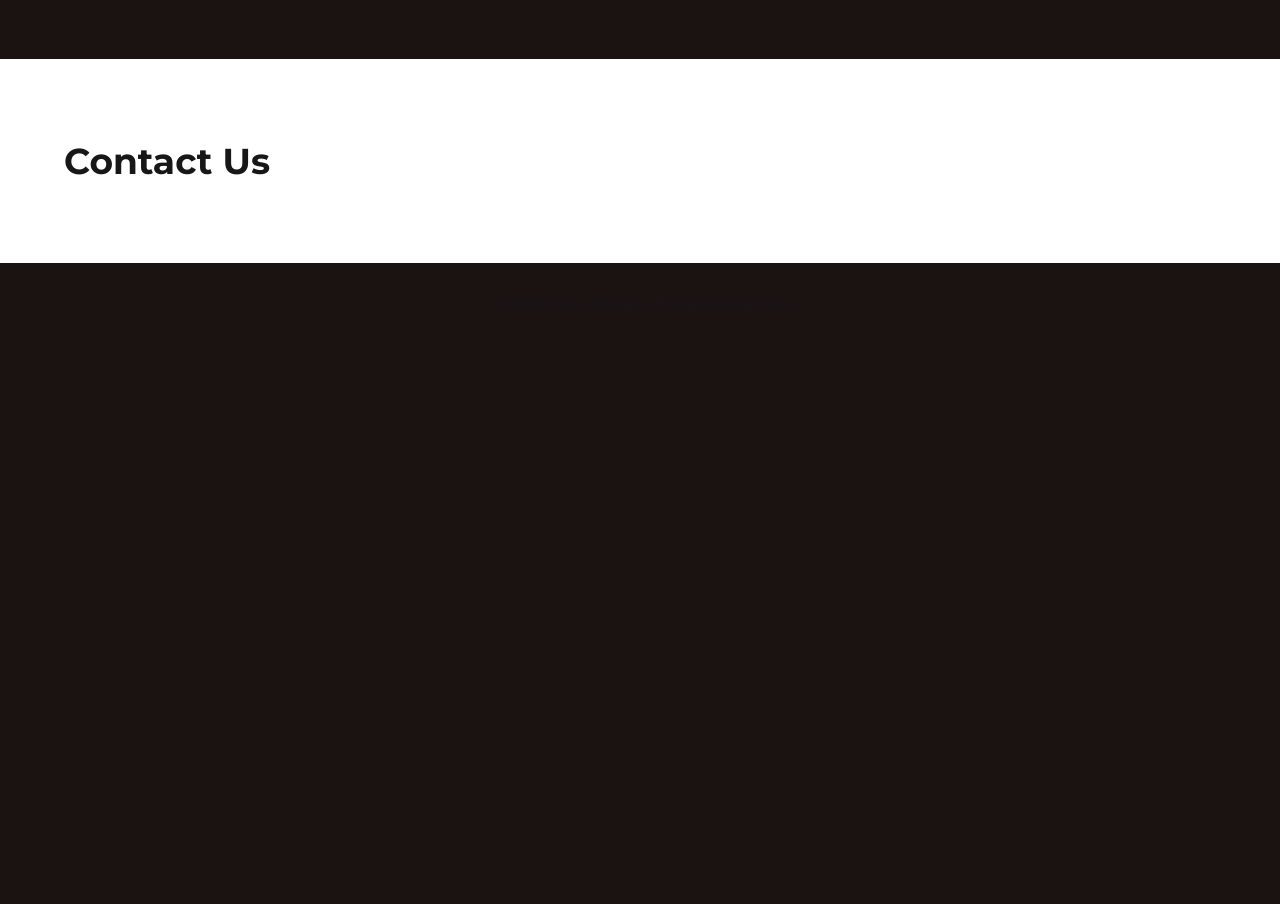
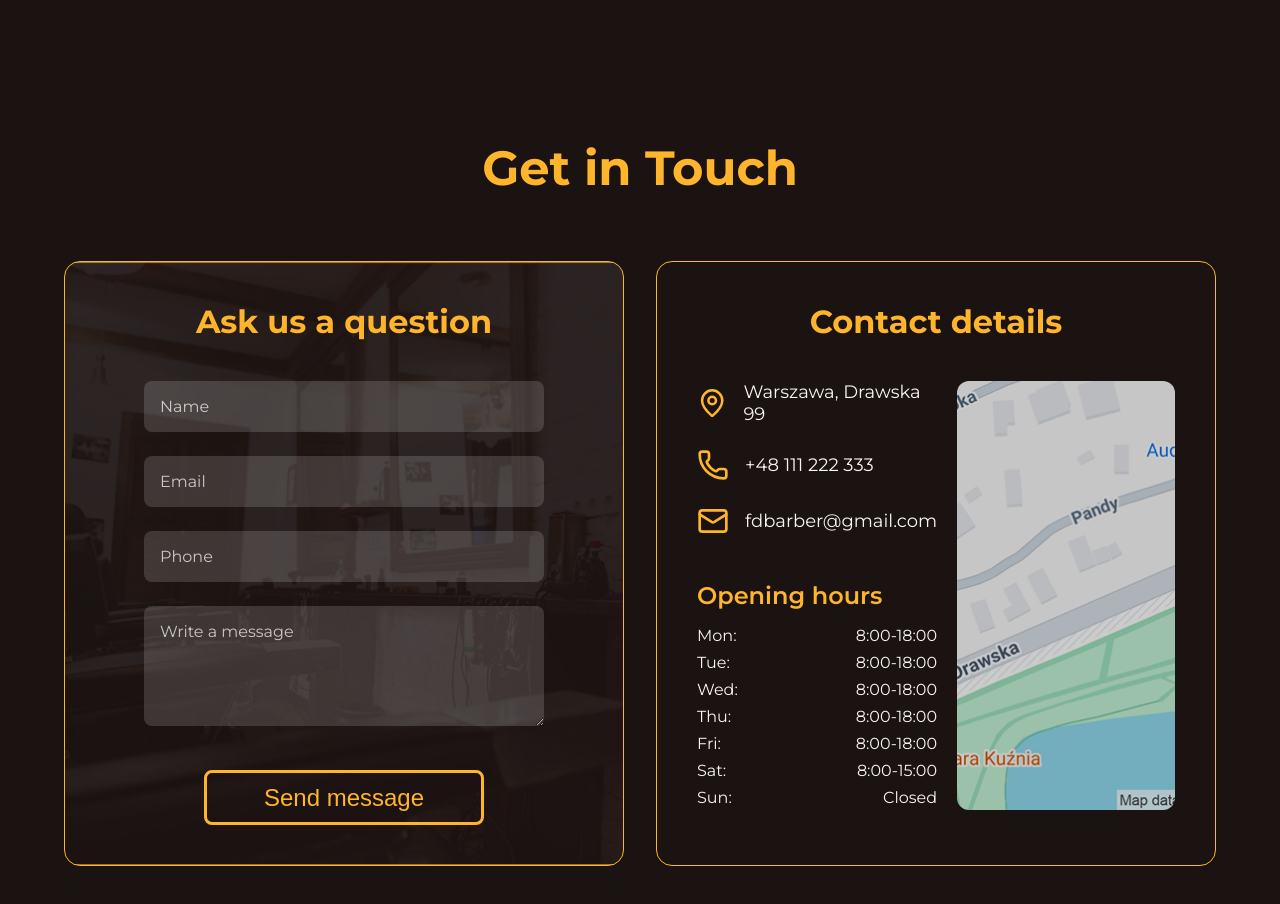
Before and after one commit to LataM88/fade-blade, a Next.js app: page / in a window 1280 px wide. Shown: the part 5060-5964 px from the top of the page. Before the commit the page ends 5406 px from the top, so only its background shows below. Built offline with nearby package versions, Linux system fonts and the light colour scheme.

Commit message:
contact section done

```diff
--- a/src/app/components/landing/ContactSection/ContactSection.module.css
+++ b/src/app/components/landing/ContactSection/ContactSection.module.css
@@ -1,6 +1,7 @@
 .section {
     padding: 80px 0;
-    background-color: var(--background);
+    background-color: var(--brown-secondary);
+    color: var(--white);
 }
 
 .container {
@@ -8,3 +9,163 @@
     margin: 0 auto;
     padding: 0 24px;
 }
+
+.section h1 {
+    text-align: center;
+    color: var(--primary-yellow);
+    margin-bottom: 64px;
+    font-size: 48px;
+    font-weight: 700;
+}
+
+.cardsContainer {
+    display: flex;
+    gap: 32px;
+    justify-content: center;
+    flex-wrap: wrap;
+}
+
+.card {
+    flex: 1;
+    min-width: 450px;
+    border: 1px solid var(--primary-yellow);
+    border-radius: 16px;
+    padding: 40px;
+    background-color: transparent;
+}
+
+.formCard {
+    background-image: url('/images/contact/bg-contact.png');
+    background-size: cover;
+    background-position: center;
+    background-repeat: no-repeat;
+}
+
+.card h2 {
+    color: var(--primary-yellow);
+    text-align: center;
+    margin-bottom: 40px;
+    font-size: 32px;
+}
+
+.form {
+    display: flex;
+    flex-direction: column;
+    gap: 24px;
+    max-width: 400px;
+    margin: 0 auto;
+}
+
+.input,
+.textarea {
+    width: 100%;
+    background: rgba(255, 255, 255, 0.15);
+    border: none;
+    border-radius: 8px;
+    padding: 16px;
+    color: var(--white);
+    font-size: 16px;
+    font-family: inherit;
+}
+
+.input::placeholder,
+.textarea::placeholder {
+    color: var(--text-white-75);
+}
+
+.textarea {
+    min-height: 120px;
+    resize: vertical;
+}
+
+.buttonContainer {
+    display: flex;
+    justify-content: center;
+    width: 100%;
+    margin-top: 16px;
+}
+
+
+.detailsContent {
+    display: flex;
+    gap: 20px;
+    height: 100%;
+}
+
+.detailsInfo {
+    flex: 1;
+    display: flex;
+    flex-direction: column;
+    gap: 24px;
+}
+
+.contactRow {
+    display: flex;
+    align-items: center;
+    gap: 16px;
+    font-size: 18px;
+}
+
+.icon {
+    color: var(--primary-yellow);
+    width: 32px;
+    height: 32px;
+}
+
+.hoursSection {
+    margin-top: 20px;
+}
+
+.hoursSection h3 {
+    color: var(--primary-yellow);
+    margin-bottom: 16px;
+    font-size: 24px;
+    font-weight: 600;
+}
+
+.hoursTable {
+    display: flex;
+    flex-direction: column;
+    gap: 8px;
+}
+
+.hourRow {
+    display: flex;
+    justify-content: space-between;
+    font-size: 16px;
+    max-width: 250px;
+}
+
+.mapContainer {
+    width: 280px;
+    height: 429px;
+    background-image: url('/images/contact/map.png');
+    background-size: cover;
+    background-position: center;
+    background-repeat: no-repeat;
+    border-radius: 12px;
+}
+
+@media (max-width: 1024px) {
+    .cardsContainer {
+        flex-direction: column;
+        align-items: center;
+    }
+
+    .card {
+        width: 100%;
+        max-width: 600px;
+        min-width: auto;
+    }
+}
+
+@media (max-width: 768px) {
+    .detailsContent {
+        flex-direction: column;
+    }
+
+    .mapContainer {
+        height: 250px;
+        width: 100%;
+    }
+}
--- a/src/app/components/landing/ContactSection/ContactSection.tsx
+++ b/src/app/components/landing/ContactSection/ContactSection.tsx
@@ -1,10 +1,70 @@
 import styles from './ContactSection.module.css';
+import { MapPin, Phone, Mail } from 'lucide-react';
+import Image from 'next/image';
+import Button from '../../ui/Button';
 
 export default function ContactSection() {
     return (
         <section className={styles.section}>
             <div className={styles.container}>
-                <h2>Contact Us</h2>
+                <h1>Get in Touch</h1>
+                <div className={styles.cardsContainer}>
+                    <div className={`${styles.card} ${styles.formCard}`}>
+                        <h2>Ask us a question</h2>
+                        <form className={styles.form}>
+                            <div className={styles.inputGroup}>
+                                <input type="text" placeholder="Name" className={styles.input} />
+                            </div>
+                            <div className={styles.inputGroup}>
+                                <input type="email" placeholder="Email" className={styles.input} />
+                            </div>
+                            <div className={styles.inputGroup}>
+                                <input type="tel" placeholder="Phone" className={styles.input} />
+                            </div>
+                            <div className={styles.inputGroup}>
+                                <textarea placeholder="Write a message" className={styles.textarea}></textarea>
+                            </div>
+                            <div className={styles.buttonContainer}>
+                                <Button type="submit" variant="contact">Send message</Button>
+                            </div>
+                        </form>
+                    </div>
+
+                    <div className={styles.card}>
+                        <h2>Contact details</h2>
+                        <div className={styles.detailsContent}>
+                            <div className={styles.detailsInfo}>
+                                <div className={styles.contactRow}>
+                                    <MapPin className={styles.icon} />
+                                    <span>Warszawa, Drawska 99</span>
+                                </div>
+                                <div className={styles.contactRow}>
+                                    <Phone className={styles.icon} />
+                                    <span>+48 111 222 333</span>
+                                </div>
+                                <div className={styles.contactRow}>
+                                    <Mail className={styles.icon} />
+                                    <span>fdbarber@gmail.com</span>
+                                </div>
+
+                                <div className={styles.hoursSection}>
+                                    <h3>Opening hours</h3>
+                                    <div className={styles.hoursTable}>
+                                        <div className={styles.hourRow}><span>Mon:</span> <span>8:00-18:00</span></div>
+                                        <div className={styles.hourRow}><span>Tue:</span> <span>8:00-18:00</span></div>
+                                        <div className={styles.hourRow}><span>Wed:</span> <span>8:00-18:00</span></div>
+                                        <div className={styles.hourRow}><span>Thu:</span> <span>8:00-18:00</span></div>
+                                        <div className={styles.hourRow}><span>Fri:</span> <span>8:00-18:00</span></div>
+                                        <div className={styles.hourRow}><span>Sat:</span> <span>8:00-15:00</span></div>
+                                        <div className={styles.hourRow}><span>Sun:</span> <span>Closed</span></div>
+                                    </div>
+                                </div>
+                            </div>
+                            <div className={styles.mapContainer}>
+                            </div>
+                        </div>
+                    </div>
+                </div>
             </div>
         </section>
     );
--- a/src/app/components/ui/Button.module.css
+++ b/src/app/components/ui/Button.module.css
@@ -69,3 +69,23 @@
         0 0 8px var(--primary-yellow),
         0 0 16px var(--primary-yellow);
 }
+
+.contact {
+    width: 280px;
+    height: 55px;
+    border-radius: 8px;
+    border: 3px solid var(--primary-yellow);
+    color: var(--primary-yellow);
+    background-color: transparent;
+    font-size: 24px;
+    font-weight: 500;
+    cursor: pointer;
+}
+
+.contact:hover {
+    box-shadow:
+        0 0 2px var(--primary-yellow),
+        0 0 4px var(--primary-yellow),
+        0 0 8px var(--primary-yellow),
+        0 0 16px var(--primary-yellow);
+}
--- a/src/app/components/ui/Button.tsx
+++ b/src/app/components/ui/Button.tsx
@@ -2,7 +2,7 @@ import styles from './Button.module.css';
 import React, { ButtonHTMLAttributes } from 'react';
 
 type ButtonProps = {
-    variant?: 'book-appointment' | 'portfolio' | 'gallery' | 'booking-cta';
+    variant?: 'book-appointment' | 'portfolio' | 'gallery' | 'booking-cta' | 'contact';
 } & ButtonHTMLAttributes<HTMLButtonElement>;
 
 const Button: React.FC<ButtonProps> = ({ children, variant = 'book-appointment', ...props }) => {
```
Also changed, not shown: public/images/contact/bg-contact.png.
